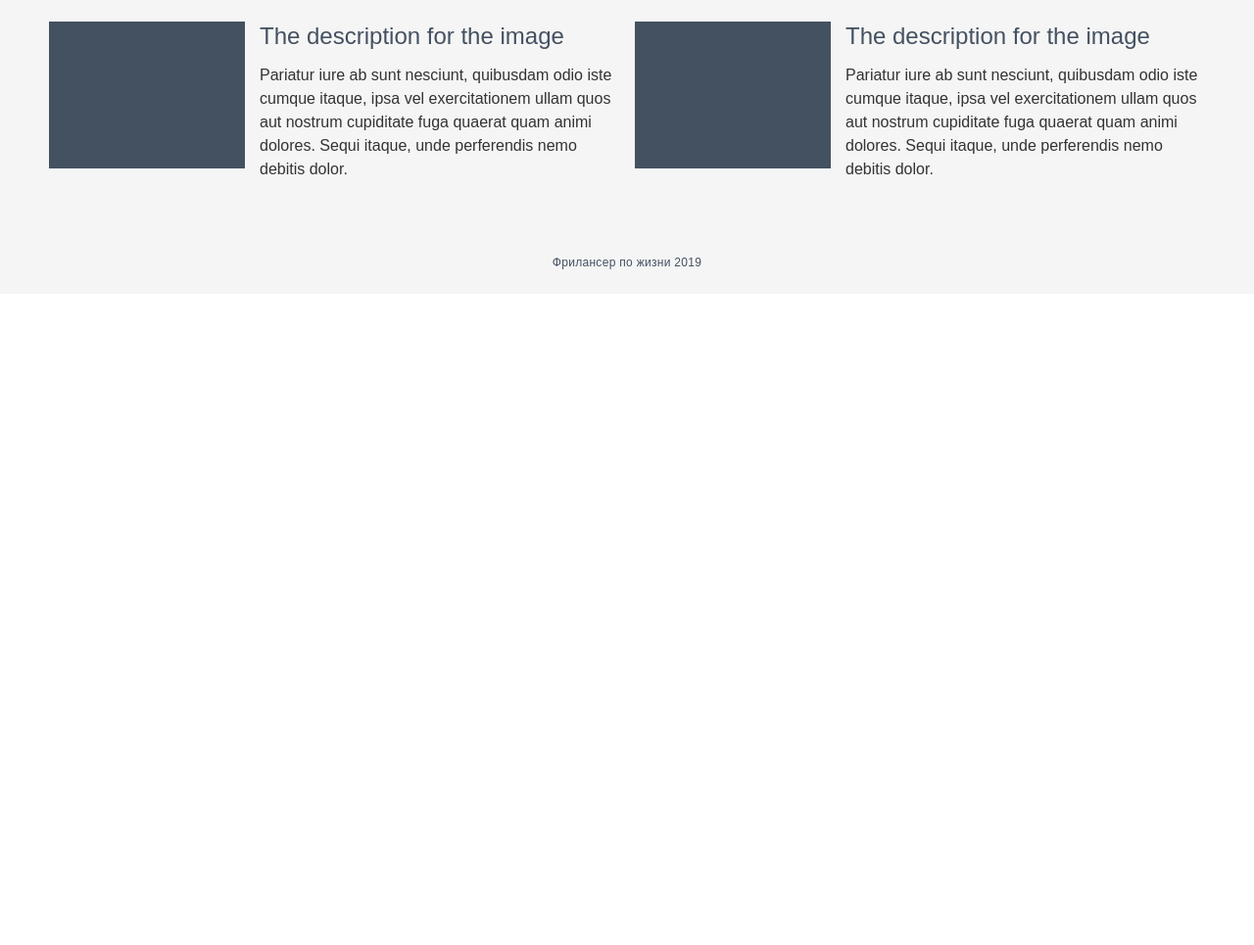
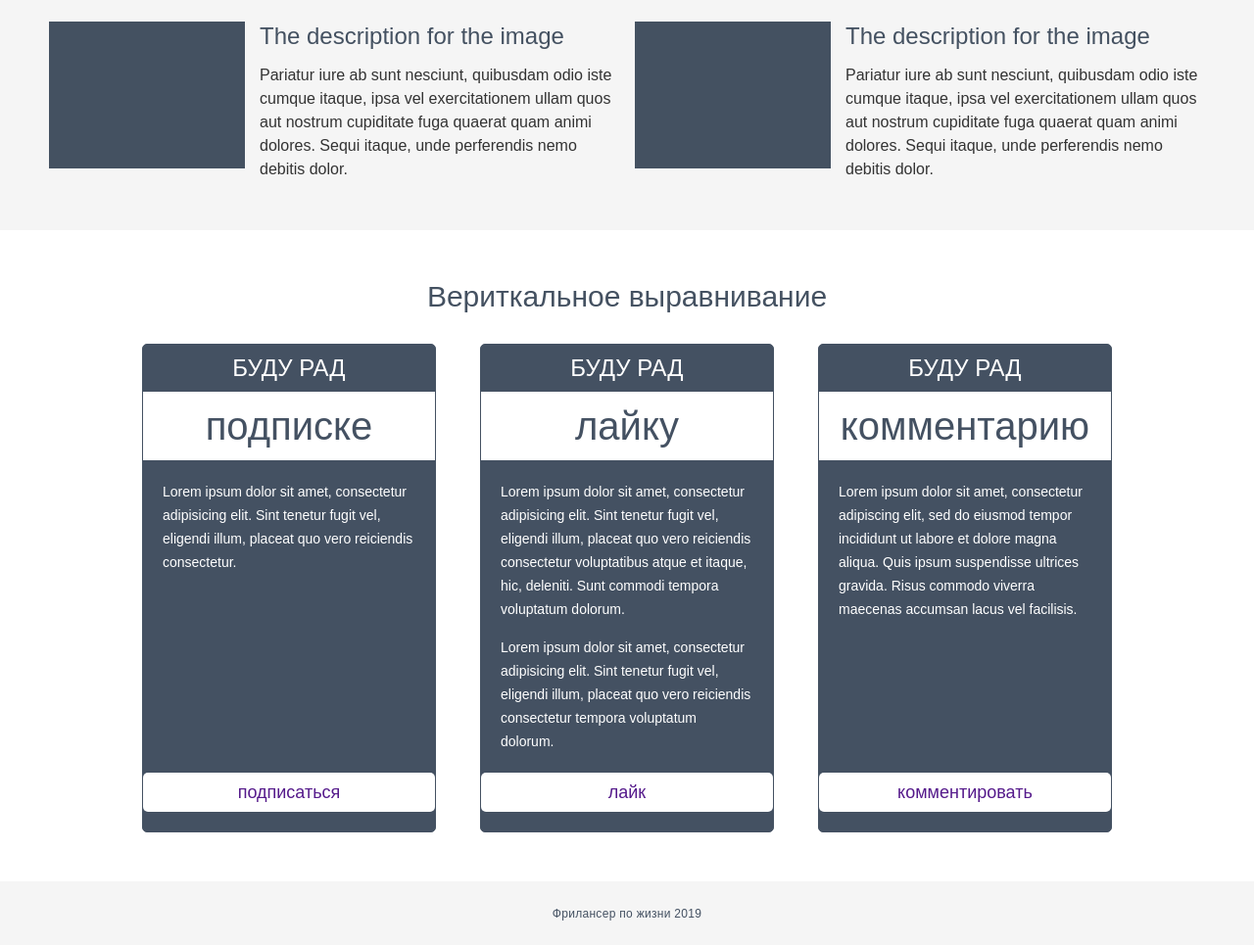
Before and after one commit to rafailzeynalov/flex, a plain HTML site: page index.html in a window 1280 px wide. Shown: the part 957-1922 px from the top of the page at 98% size. Before the commit the page ends 1257 px from the top, so only its background shows below. Drawn offline with Linux system fonts and the light colour scheme.

Commit message:
Вертикальное выравнивание. Последний элемент макета

```diff
--- a/#source/scss/style.scss
+++ b/#source/scss/style.scss
@@ -132,6 +132,70 @@ body{
 	}
 }
 
+.vertical {
+	padding: 50px 0;
+	&__title {
+		text-align: center;
+		margin: 0px 0px 30px 0px;
+	}
+	&__body {
+		max-width: 990px;
+		margin: 0px auto;
+	}
+	&__row {
+		display: flex;
+		margin: 0px -22.5px;
+	}
+	&__column {
+		padding: 0px 22.5px;
+		flex: 0 1 33.333%;
+		display: flex;
+	}
+	&__item {
+		background-color: #445162;
+		color: #fff;
+		padding: 0px 0px 20px 0px;
+		border-radius: 5px;
+		border: 1px solid #445162;
+		display: flex;
+		flex-direction: column;
+	}
+	&__subtitle {
+		font-size: 24px;
+		text-transform: uppercase;
+		padding: 12px 0;
+		text-align: center;
+	}
+	&__label {
+		background-color: #fff;
+		text-align: center;
+		color: #445162;
+		padding: 15px;
+		font-size: 40px;
+	}
+	&__text {
+		padding: 20px;
+		font-size: 14px;
+		line-height: 24px;
+		flex: 1 1 auto;
+	}
+	&__text p{
+		margin: 0px 0px 15px 0px;
+	}
+	&__text p:last-child{
+		margin: 0;
+	}
+	&__btn {
+		display: block;
+		height: 40px;
+		background-color: #ffffff;
+		line-height: 40px;
+		text-align: center;
+		font-size: 18px;
+		border-radius: 5px;
+	}
+}
+
 
 .footer {
 	background-color: #f5f5f5;
--- a/index.html
+++ b/index.html
@@ -119,6 +119,46 @@
 					</div>
 				</div>
 
+				<div class="vertical">
+					<div class="container">
+						<div class="vertical__title title">Вериткальное выравнивание</div>
+						<div class="vertical__body">
+							<div class="vertical__row">
+								<div class="vertical__column">
+									<div class="vertical__item">
+										<div class="vertical__subtitle">буду рад</div>
+										<div class="vertical__label">подписке</div>
+										<div class="vertical__text">Lorem ipsum dolor sit amet, consectetur adipisicing elit. Sint tenetur fugit vel, eligendi illum, placeat quo vero reiciendis consectetur.</div>
+										<a href="" class="vertical__btn">подписаться</a>
+									</div>
+								</div>
+								<div class="vertical__column">
+									<div class="vertical__item">
+										<div class="vertical__subtitle">буду рад</div>
+										<div class="vertical__label">лайку</div>
+										<div class="vertical__text">
+											<p>Lorem ipsum dolor sit amet, consectetur adipisicing elit. Sint tenetur fugit vel, eligendi illum, placeat quo vero reiciendis consectetur voluptatibus atque et itaque, hic, deleniti. Sunt commodi tempora voluptatum dolorum.</p>
+
+											<p>Lorem ipsum dolor sit amet, consectetur adipisicing elit. Sint tenetur fugit vel, eligendi illum, placeat quo vero reiciendis consectetur tempora voluptatum dolorum.</p>
+										</div>
+										<a href="" class="vertical__btn">лайк</a>
+									</div>
+								</div>
+								<div class="vertical__column">
+									<div class="vertical__item">
+										<div class="vertical__subtitle">буду рад</div>
+										<div class="vertical__label">комментарию</div>
+										<div class="vertical__text">Lorem ipsum dolor sit amet, consectetur adipiscing elit, sed do eiusmod tempor incididunt ut labore et dolore magna aliqua. Quis ipsum suspendisse ultrices gravida. Risus commodo viverra maecenas accumsan lacus vel facilisis.</div>
+										<a href="" class="vertical__btn">комментировать</a>
+									</div>
+								</div>
+
+
+							</div>
+						</div>
+					</div>
+				</div>
+
 			</div>
 			<footer class="footer">
 				<div class="container">
```
Also changed, not shown: css/style.css.
